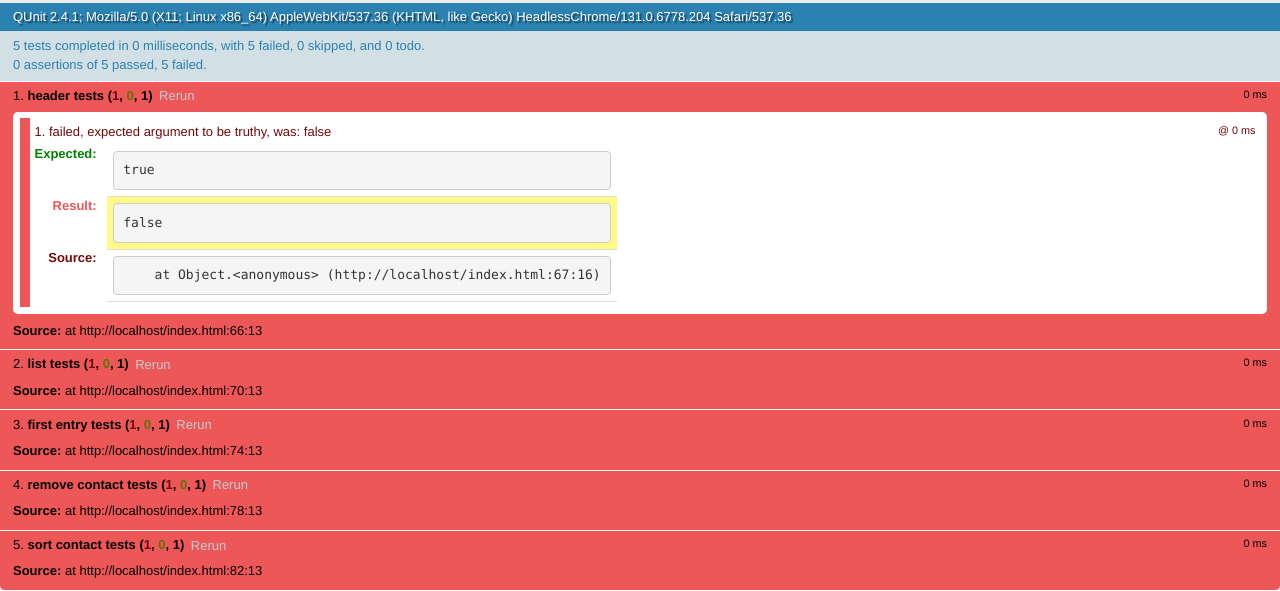
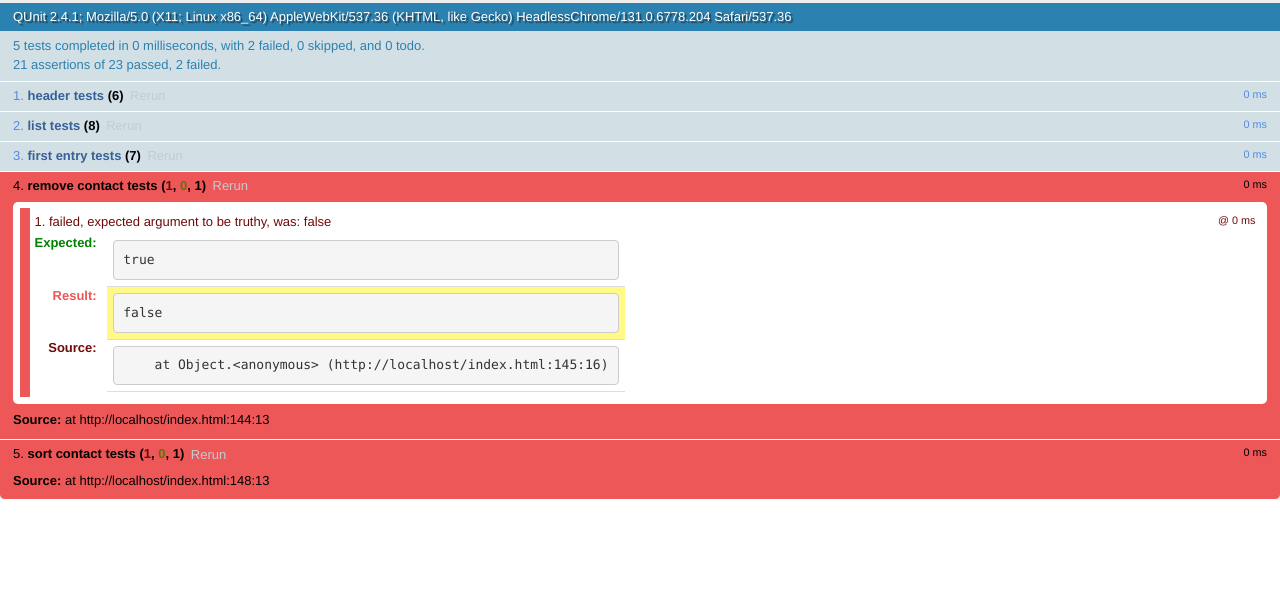
Before and after one commit to voroninMark/contact-qunit, a plain HTML site: page index.html in a window 1280 px wide. Shown: the part 337-928 px from the top of the page. After the commit the page ends 837 px from the top, so only its background shows below. Drawn offline with Linux system fonts and the light colour scheme.

Commit message:
Test 1-3 success

```diff
--- a/index.html
+++ b/index.html
@@ -64,15 +64,81 @@
     <!-- BEGIN - Les tests -->
     <script>
       QUnit.test("header tests", function (assert) {
-        assert.ok(false);
+        assert.equal($('table tr th')[0].innerHTML, 'First name');
+        assert.equal($('table tr th')[1].innerHTML, 'Last name');
+        assert.equal($('table tr th')[2].innerHTML, 'Phones');
+        assert.equal($('table tr th')[3].innerHTML, 'Mails');
+        assert.equal($('table tr th')[4].innerHTML, 'Tags');
+        assert.equal($('table tr th')[5].innerHTML, 'Actions');
       });
 
       QUnit.test("list tests", function (assert) {
-        assert.ok(false);
+         var c=Contact.Contacts.instance();
+         var it=c.iterator();
+         var cpt=0;
+         while(it.hasNext()){
+             var t=it.next();
+             $('table tr td')
+             var first=t.firstName();
+             var last=t.lastName();
+             assert.equal($('table tr td')[cpt].innerHTML, first);
+             assert.equal($('table tr td')[cpt+1].innerHTML, last);
+             cpt+=6;
+         }
       });
 
       QUnit.test("first entry tests", function (assert) {
-        assert.ok(false);
+
+          var str= $('table tr td')[2].innerHTML;
+          var tel1="";
+          var tel2="";
+          var cpt=0;
+          for(var i=0;i<str.length;i++){
+              var ascii=str.charCodeAt(i);
+              var myChar=str.charAt(i);
+              if(ascii >= 48 && ascii <=57){
+                  if(cpt==0){
+                      tel1+=myChar;
+                  }
+                  if(cpt==1){
+                      tel2+=myChar;
+                  }
+              }else{
+                  cpt=1;
+              }
+          }
+          str=$('table tr td')[3].innerHTML;
+          var mail1="";
+          var mail2="";
+          cpt=0;
+          var lock=1;
+          for(var i=0;i<str.length;i++){
+              var ascii=str.charCodeAt(i);
+              var myChar=str.charAt(i);
+              if(ascii == 91){
+                  cpt=1;
+                  lock=0;
+              }
+              if(lock == 1){
+                  if(cpt==0){
+                      mail1+=myChar;
+                  }else{
+                      mail2+=myChar;
+                  }
+              }
+              if(ascii == 47){
+                  lock=1;
+              }
+
+          }
+          assert.equal($('table tr td')[0].innerHTML, 'Eric');
+          assert.equal($('table tr td')[1].innerHTML, 'RAMAT');
+          assert.equal(tel1,"0616642258");
+          assert.equal(tel2,"0321465676");
+          assert.equal(mail1, "ramat@lisic.univ-littoral.fr" );
+          assert.equal(mail2, "eric.ramat@gmail.com" );
+          assert.equal($('table tr td')[4].innerHTML, "prof");
+
       });
 
       QUnit.test("remove contact tests", function (assert) {
--- a/src/contactIterator.js
+++ b/src/contactIterator.js
@@ -18,7 +18,7 @@ Contact = (function (self) {
     };
 
     this.hasNext = function () {
-      return index <= keys.length;
+      return index < keys.length;
     };
 
     this.reset = function () {
```
